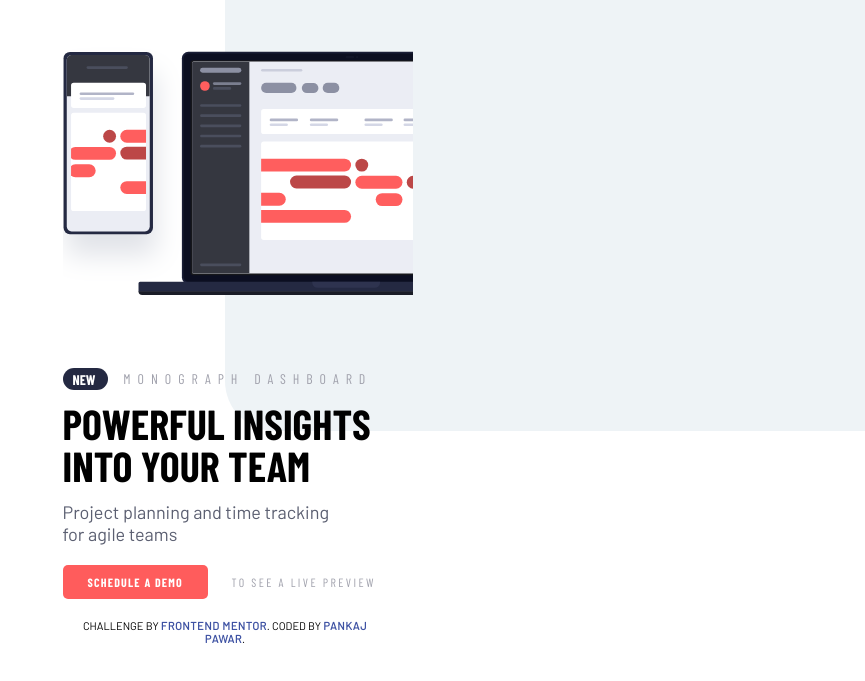
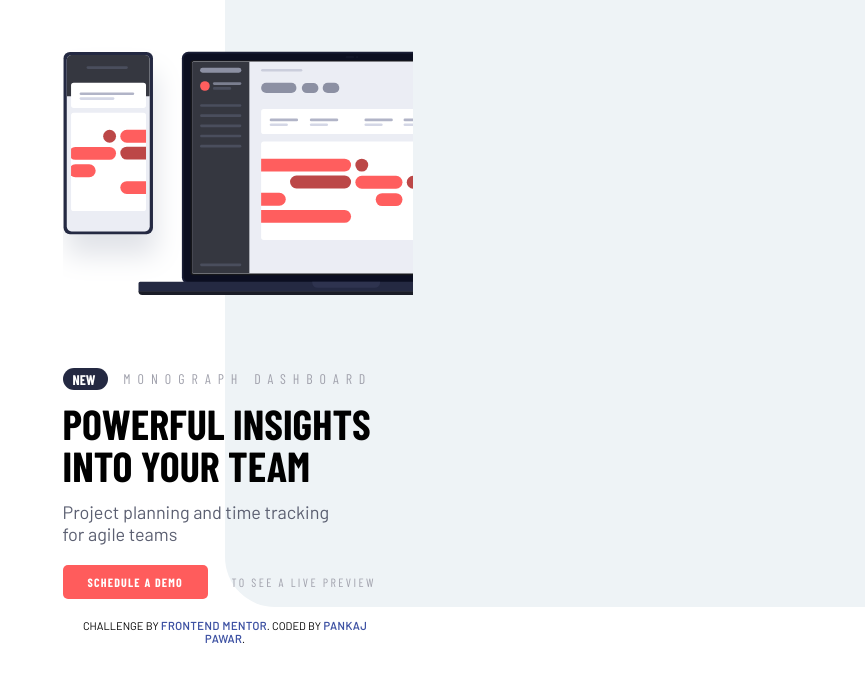
Before and after one commit to DamnItAzriel/project-tracking-intro-component, a plain HTML site: page index.html in a window 1280 px wide. Shown: the part 89-770 px from the top of the page, without its empty margins (415-1280 px from the left). Drawn offline with nearby package versions, Linux system fonts and the light colour scheme.

Commit message:
changed height % in colorShape a/c need

```diff
--- a/style.css
+++ b/style.css
@@ -159,7 +159,7 @@ html{
     border-bottom-left-radius: 50px;
     z-index: -2;
     width: 50%;
-    height: 65%;
+    height: 87%;
     position: absolute;
     top: 0;
     left: 50%;
```
